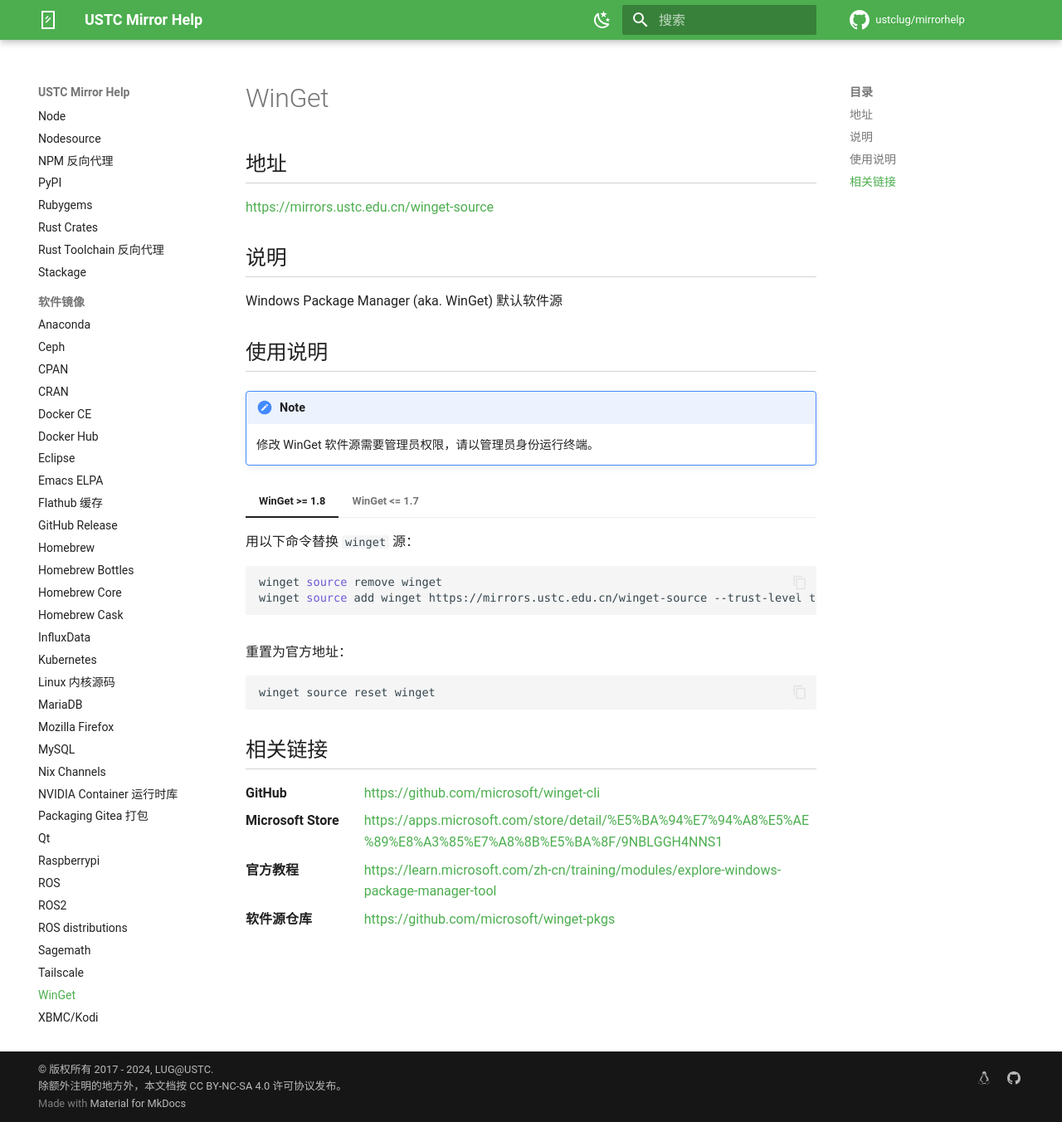
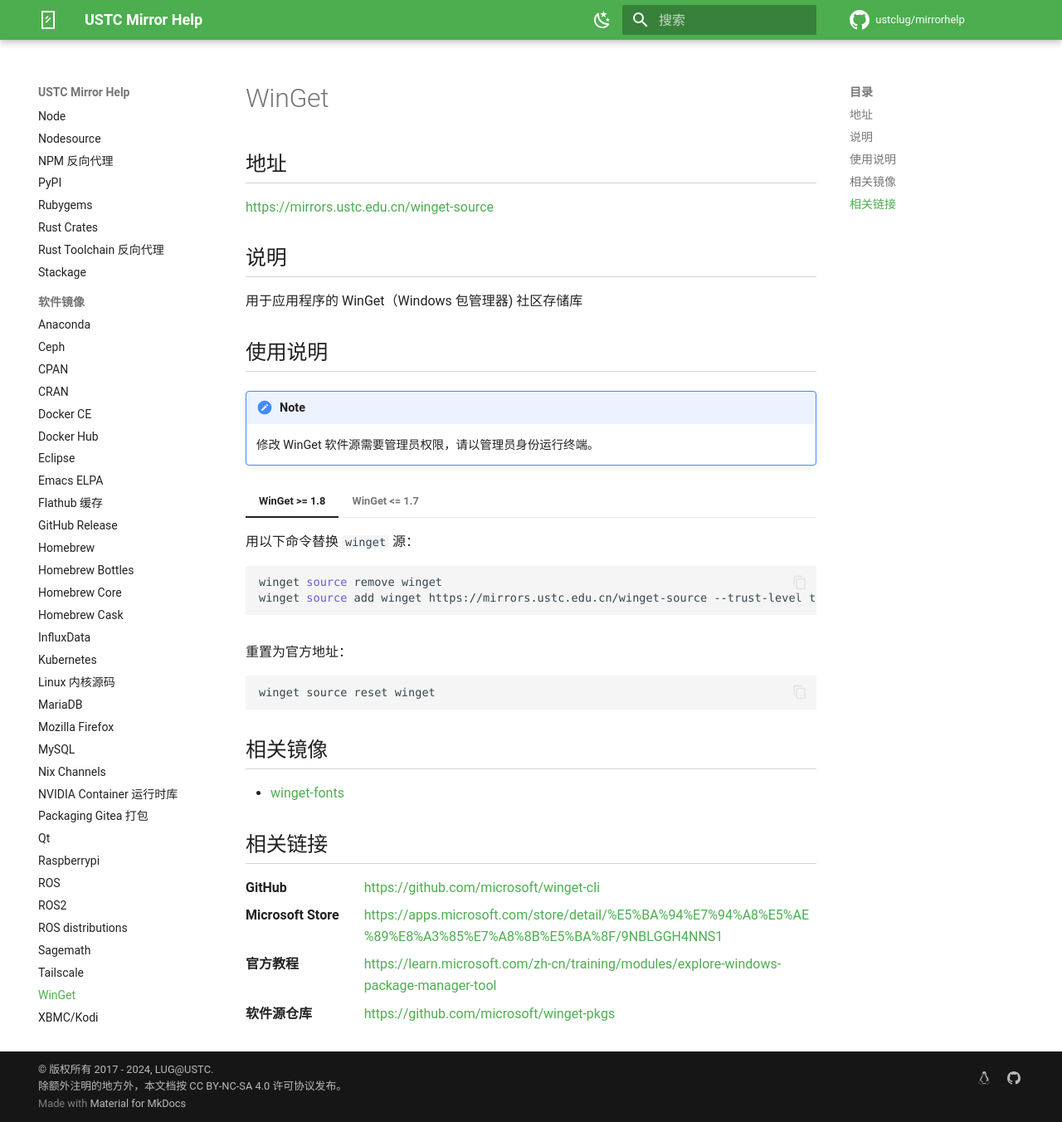
Before and after one commit to ustclug/mirrorhelp, an MkDocs documentation site: the page built from docs/winget-source.md, in a window 1280 px wide and 1352 px high. Shown: the whole window at 83% size. Built offline with MkDocs 1.6.1 and Material for MkDocs 9.7.7, drawn with Linux system fonts in a browser that asks for light colours; comment, search, counter and statistics services are not loaded.

Commit message:
Revise WinGet source documentation
Updated the description and added related mirrors section.

```diff
--- a/docs/winget-source.md
+++ b/docs/winget-source.md
@@ -6,7 +6,7 @@
 
 ## 说明
 
-Windows Package Manager (aka. WinGet) 默认软件源
+用于应用程序的 WinGet（Windows 包管理器) 社区存储库
 
 ## 使用说明
 
@@ -41,6 +41,10 @@
 
     winget source reset winget
 
+## 相关镜像
+
+- [winget-fonts](winget-fonts.md)
+
 ## 相关链接
 
 GitHub
```
